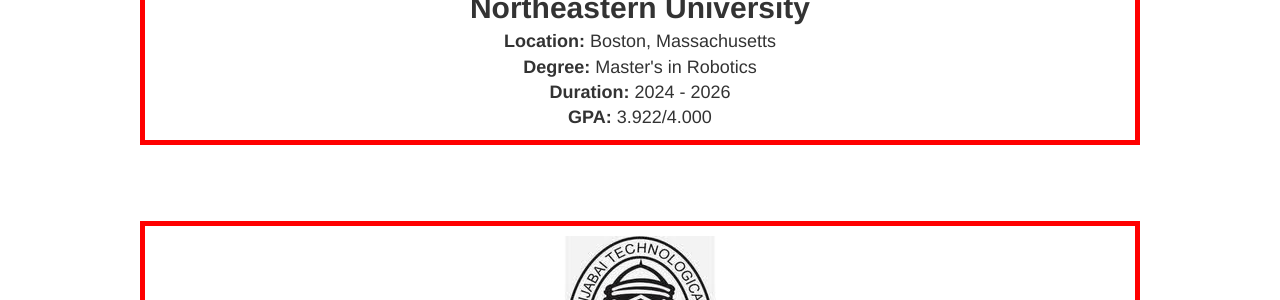
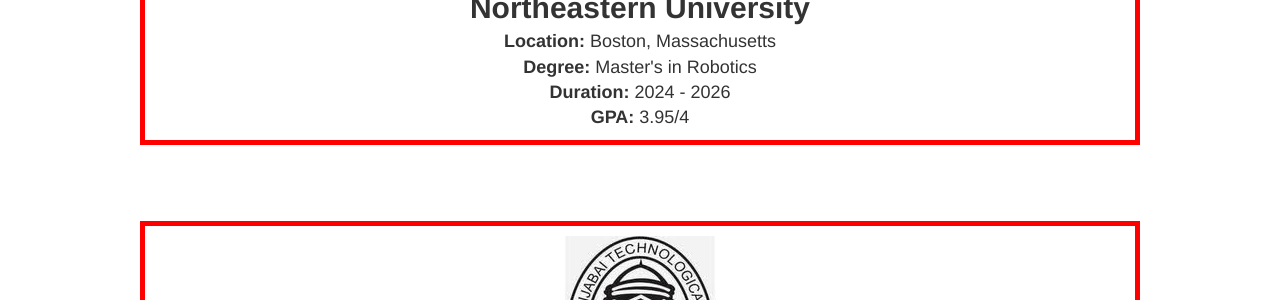
Before and after one commit to Aryaman22102002/Aryaman22102002.github.io, a Jekyll site: the page built from Education.md, in a window 1280 px wide. Shown: the part 502-802 px from the top of the page. Built offline with Jekyll 4.4.1, drawn with Linux system fonts in a browser that asks for light colours.

```diff
--- a/Education.md
+++ b/Education.md
@@ -34,7 +34,7 @@
 <br>
 <b> Duration:</b> 2024 - 2026
 <br>
-<b> GPA:</b> 3.922/4.000
+<b> GPA:</b> 3.95/4
 </center>
 </div>
 
```
